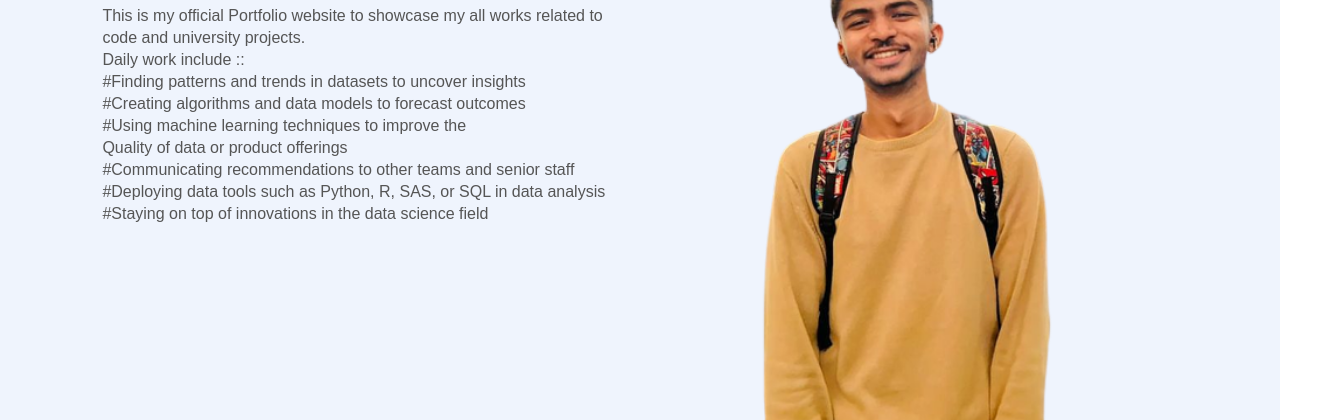
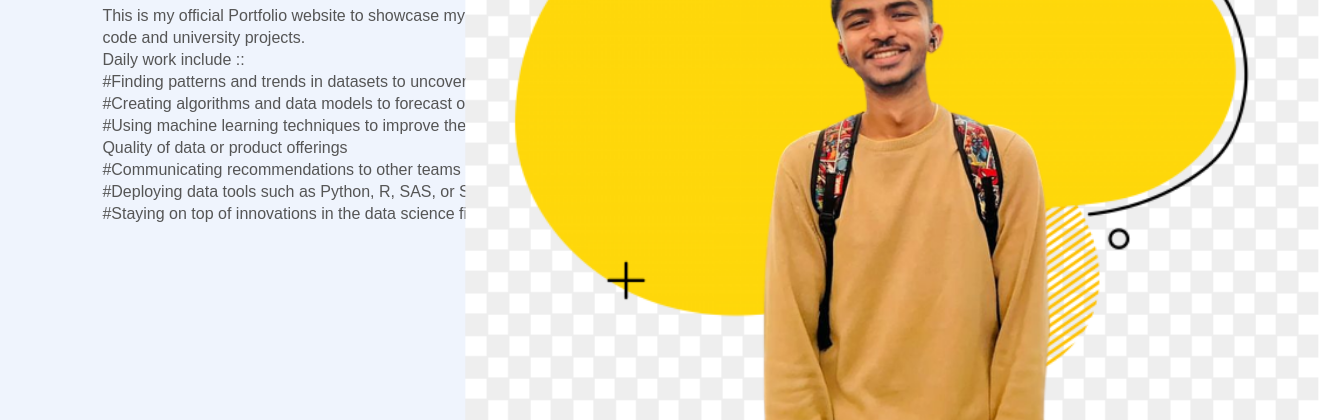
Before and after one commit to adhishhh/portfolio.github.io, a plain HTML site: page about.html in a window 1280 px wide. Shown: the part 380-800 px from the top of the page, 1319 px wide, since content can reach past the window. Drawn offline with Linux system fonts and the light colour scheme.

Commit message:
Update about.html

```diff
--- a/about.html
+++ b/about.html
@@ -31,7 +31,7 @@
             </p>
         </div>
         <div class="images">
-            <!img src="images/shape.png" class="shape">
+            <img src="shape.png" class="shape">
             <img src="imag.png" class="boy">
         </div>
     </div>
```
